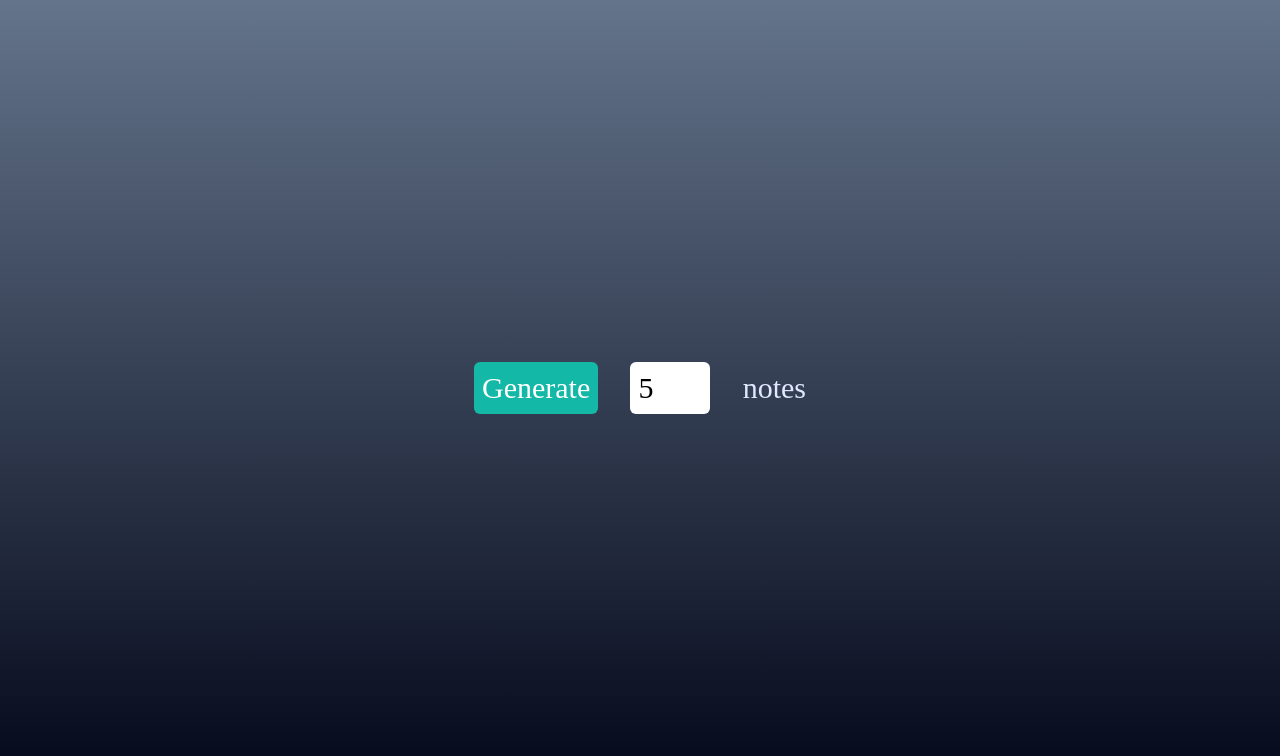
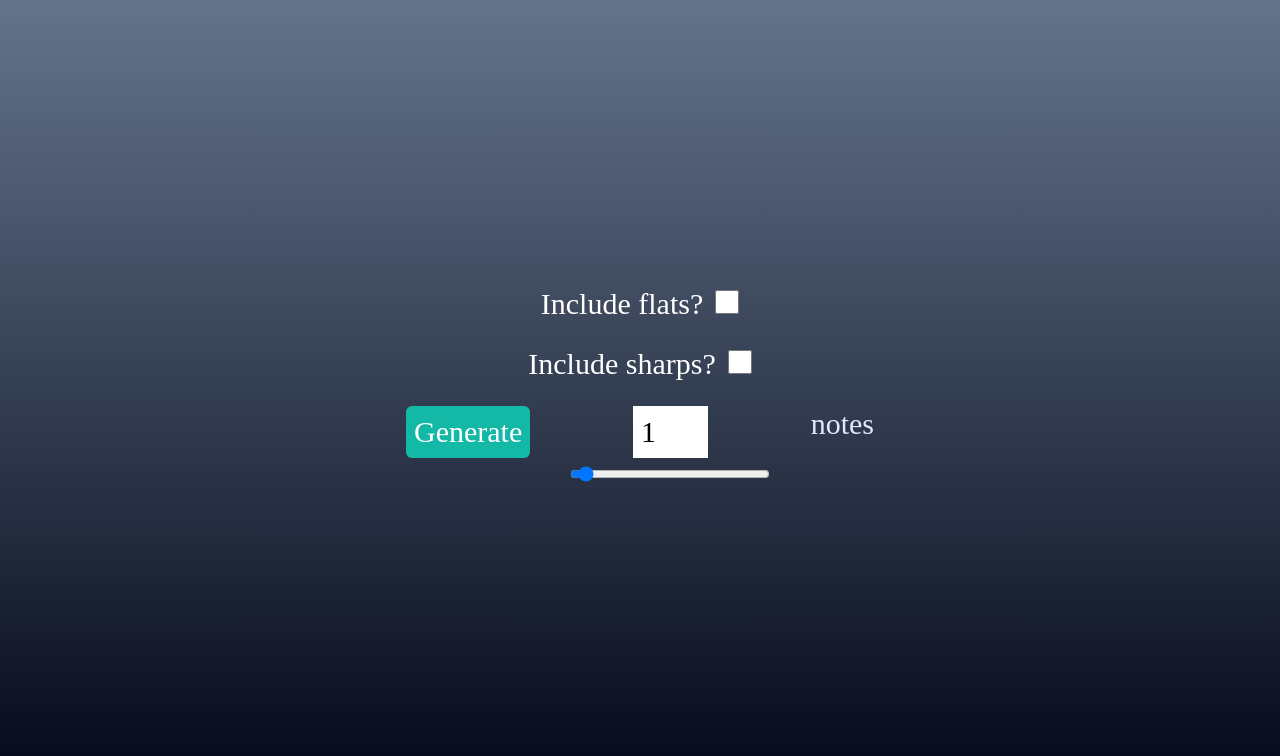
Before and after one commit to valterschutz/musicians-toolkit, a SvelteKit app: page / in a window 1280 px wide. Shown: the top 756 px of the page. Built offline with nearby package versions, Linux system fonts and the light colour scheme; a web font is replaced by a local one.

Commit message:
Optionally include flats or sharps

```diff
--- a/src/routes/+page.svelte
+++ b/src/routes/+page.svelte
@@ -4,53 +4,65 @@
 	import { scale, fade } from 'svelte/transition';
 
 	let generatedNums = $state([]);
-	let numberOfNums = $state(5);
+	let numberOfNums = $state(1);
+	let sharpsIncluded = $state(false);
+	let flatsIncluded = $state(false);
 
 	function generateRandomNums() {
 		// Generate 5 random numbers between 1 and 12, with no duplicates
-		generatedNums = _.sampleSize(_.range(1, 13), numberOfNums);
+		generatedNums = _.sampleSize(_.range(1, notesArr.length), numberOfNums);
 	}
 
-	// Map each number 1-12 to a letter
-	const d = {
-		1: 'C',
-		2: 'C#',
-		3: 'D',
-		4: 'D#',
-		5: 'E',
-		6: 'F',
-		7: 'F#',
-		8: 'G',
-		9: 'G#',
-		10: 'A',
-		11: 'A#',
-		12: 'B'
-	};
+	const normalNotes = ['C', 'D', 'E', 'F', 'G', 'A', 'B'];
+	const flatNotes = ['Db', 'Eb', 'Gb', 'Ab', 'Bb'];
+	const sharpNotes = ['C#', 'D#', 'F#', 'G#', 'A#'];
 
-	const notes = $derived(generatedNums.map((num) => d[num]));
+	// Depending on the user's selection (sharpsIncluded, flatsIncluded), merge the notes arrays
+	const notesArr = $derived(
+		sharpsIncluded && flatsIncluded
+			? [...normalNotes, ...flatNotes, ...sharpNotes]
+			: sharpsIncluded
+				? [...normalNotes, ...sharpNotes]
+				: flatsIncluded
+					? [...normalNotes, ...flatNotes]
+					: normalNotes
+	);
+
+	const notes = $derived(generatedNums.map((num) => notesArr[num]));
 </script>
 
-<div class="w-[332px] flex flex-col items-center gap-6">
-	<div class="w-full flex flex-row justify-between items-center">
+<div class="flex flex-col items-center gap-6 w-[484px] p-2">
+	<div>
+		<label for="flats" class="text-white text-3xl mr-2">Include flats?</label>
+		<input id="flats" type="checkbox" class="size-6" bind:checked={flatsIncluded} />
+	</div>
+	<div>
+		<label for="sharps" class="text-white text-3xl mr-2">Include sharps?</label>
+		<input id="sharps" type="checkbox" class="size-6" bind:checked={sharpsIncluded} />
+	</div>
+	<div class="w-full flex flex-row justify-between items-start gap-4">
 		<button
 			class="hover:bg-teal-600 bg-teal-500 text-white text-3xl p-2 rounded-md cursor-pointer"
 			onclick={generateRandomNums}
 		>
 			Generate
 		</button>
-		<input
-			class="p-2 w-[80px] text-3xl rounded-md"
-			type="number"
-			max="12"
-			bind:value={numberOfNums}
-		/>
+		<div class="flex flex-col items-center">
+			<input type="number" class="text-3xl w-[75px] p-2" bind:value={numberOfNums} />
+			<input
+				class="p-2 w-[200px] text-3xl rounded-md"
+				type="range"
+				min="1"
+				max={notesArr.length}
+				bind:value={numberOfNums}
+			/>
+		</div>
 		<p class="text-3xl text-indigo-100">notes</p>
 	</div>
 	<ul class="flex flex-wrap gap-2 w-full">
 		{#each notes as note, idx}
 			<li
 				class="transition-all rounded-md w-[60px] h-[60px] bg-indigo-700 text-indigo-100 flex justify-center items-center"
-				key={idx}
 				transition:fade
 			>
 				<p class="text-3xl cursor-default">{note}</p>
```
